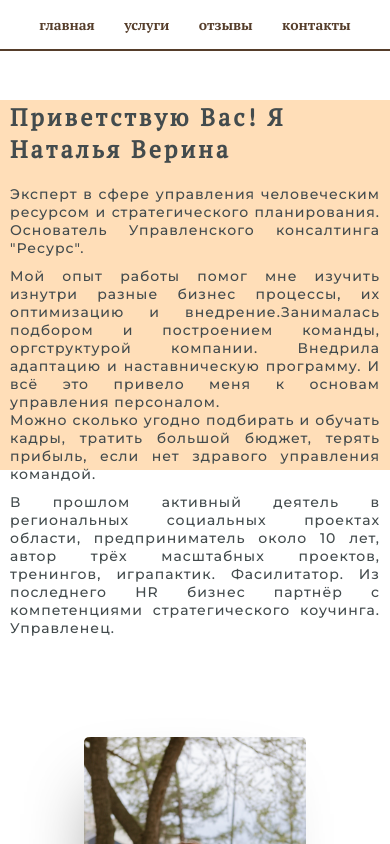
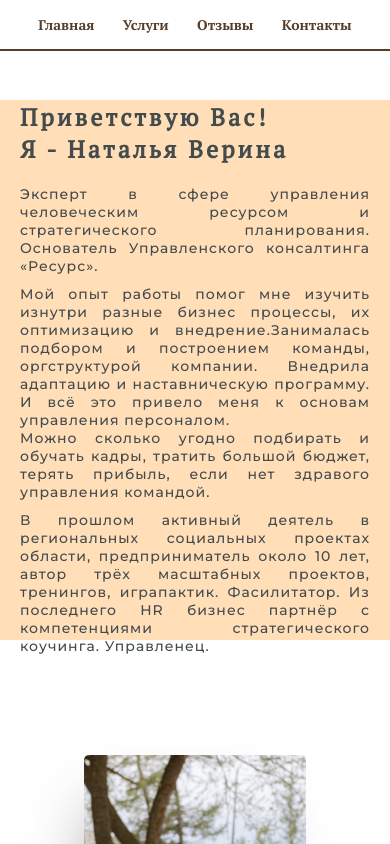
Before and after one commit to pavelbekarev/visitSite, a React (Create React App) app: page /about in a window 390 px wide. Shown: the top 844 px of the page. Built offline with nearby package versions, Linux system fonts and the light colour scheme.

Commit message:
финальные правки

```diff
--- a/src/pages/AboutMe.tsx
+++ b/src/pages/AboutMe.tsx
@@ -2,6 +2,7 @@ import { HeaderMenu } from "../components/HeaderMenu";
 import ownerImage from "../img/start_page.png";
 import "../styles/AboutMe.scss";
 import line from "../img/Line.svg"
+import "../styles/HeaderMenu.scss";
 
 import image from "../img/about-1.jpg";
 import { Link } from "react-router-dom";
@@ -15,10 +16,10 @@ export const AboutMe = (): JSX.Element => {
                     <div className="container">
                         <div className="headerMenu__wrapper">
                             <ul className="headerList">
-                                <li className="headerList__item"><Link to={"/visitSite"}>главная</Link></li>
-                                <li className="headerList__item"><Link to={"/services"}>услуги</Link></li>
-                                <li className="headerList__item"><Link to={"/reviews"}>отзывы</Link></li>
-                                <li className="headerList__item"><Link to={"/contacts"}>контакты</Link></li>
+                                <li className="headerList__item"><Link to={"/"}>Главная</Link></li>
+                                <li className="headerList__item"><Link to={"/services"}>Услуги</Link></li>
+                                <li className="headerList__item"><Link to={"/reviews"}>Отзывы</Link></li>
+                                <li className="headerList__item"><Link to={"/contacts"}>Контакты</Link></li>
                             </ul>
                         </div>
                     </div>
@@ -30,9 +31,9 @@ export const AboutMe = (): JSX.Element => {
                     <div className="container">
                         <div className="aboutMe__wrapper">
                             <div className="upper__content">
-                                <h1 className="upper__h1">Приветствую Вас! Я Наталья Верина</h1>
+                                <h1 className="upper__h1">Приветствую Вас!<br/> Я - Наталья Верина</h1>
                                 <ul className="upper__text">
-                                    <li>Эксперт в сфере управления человеческим ресурсом и стратегического планирования. Основатель Управленского консалтинга "Ресурс".</li>
+                                    <li>Эксперт в сфере управления человеческим ресурсом и стратегического планирования. Основатель Управленского консалтинга «Ресурс».</li>
                                     <li>Мой опыт работы помог мне изучить изнутри разные бизнес процессы, их оптимизацию и внедрение.Занималась подбором и построением команды, оргструктурой компании. Внедрила адаптацию и наставническую программу. И всё это привело меня к основам управления персоналом. <br/>Можно сколько угодно подбирать и обучать кадры, тратить большой бюджет, терять прибыль, если нет здравого управления командой.</li>
                                     <li>В прошлом активный деятель в региональных социальных проектах области, предприниматель около 10 лет, автор трёх масштабных проектов, тренингов, играпактик.
                                     Фасилитатор.
--- a/src/pages/Contacts.tsx
+++ b/src/pages/Contacts.tsx
@@ -18,7 +18,7 @@ export const Contacts = () => {
                         <div className="contacts__wrapper">
                             <h1 className="contacts__h1">Контакты</h1>
                             <span className="contacts__text">Чтобы записаться на консультацию или задать вопрос, напишите мне</span>
-                            <a className="social" href="https://web.telegram.org/k/" target="_blank">Telegram</a>
+                            <a className="social" href="tg://resolve?domain=Natal_verina" target="_blank">Telegram</a>
                             <a className="social" href="https://vk.com/im?sel=152908366" target="_blank">ВКонтакте</a>
                         </div>
                     </div>
--- a/src/pages/Services.tsx
+++ b/src/pages/Services.tsx
@@ -30,7 +30,7 @@ export const Services = (): JSX.Element => {
                 <section>
                     <div className="container">
                         <div className="services__wrapper">
-                            <h1 className="services__h1">Предоставляю услуги управленческого консалтинга "Ресурс"</h1>
+                            <h1 className="services__h1">Предоставляю услуги управленческого консалтинга «Ресурс»</h1>
                             <div className="servicesContent__wrapper">
                                 <div className="accordion">
                                     <div className={`accordion-item ${item1Visible ? "accordion__animation" : ""}`} >
--- a/src/pages/StartPage.tsx
+++ b/src/pages/StartPage.tsx
@@ -26,11 +26,11 @@ export const StartPage = (): JSX.Element => {
                                     <div>
                                         <div className="span__wrapper">
                                             <h4>Эксперт</h4>
-                                            <span>Эксперт в сфере управления человеческим ресурсом и стратегического планирования. <br/>Основатель Управленского консалтинга "Ресурс".</span><br/><br/>
+                                            <span>Эксперт в сфере управления человеческим ресурсом и стратегического планирования. <br/>Основатель Управленского консалтинга «Ресурс».</span><br/><br/>
                                         </div>
                                         <div className="span__wrapper">
-                                            <h4>Управленческий консалтинг "Ресурс"</h4>
-                                            <span>Эксперт в сфере управления человечком ресурсом и стратегического планирования. </span><br/><br/>
+                                            <h4>Управленческий консалтинг «Ресурс»</h4>
+                                            <span>Компания «Ресурс» уникальна тем, что объединяет мастеров и экспертов различных областей, создавая тем самым мощный ресурс для реализации самых смелых идей. География наших услуг охватывает всю Россию, что делает нас незаменимыми партнерами для малого и среднего бизнеса, а также для социальных проектов.</span><br/><br/>
                                         </div>
                                         <div className="span__wrapper">
                                             <h4>{"> 15 лет опыта работы"}</h4>
--- a/src/styles/AboutMe.scss
+++ b/src/styles/AboutMe.scss
@@ -18,7 +18,7 @@
     top: 100px;
     background-color: rgb(255, 222, 184);
     width: 100%;
-    height: 370px;
+    height: 440px;
     z-index: -1;
 }
 
@@ -98,6 +98,60 @@
 
 
 // MEDIA
+@media (max-width: 940px) {
+    .upper__text {
+        padding: 0 10px;
+    }
+
+    .upper__h1 {
+        padding: 0 10px;
+    }
+}
+
+@media (max-width: 897px) {
+    .upper__content__bg {
+        height: 480px;
+    }
+}
+
+@media (max-width: 881px) {
+    .upper__content__bg {
+        height: 490px;
+    }
+}
+
+@media (max-width: 843px) {
+    .upper__content__bg {
+        height: 520px;
+    }
+}
+
+
+@media (max-width: 760px) {
+    .upper__content__bg {
+        height: 550px;
+    }
+}
+
+@media (max-width: 745px) {
+    .upper__content__bg {
+        height: 550px;
+    }
+}
+
+@media (max-width: 727px) {
+    .upper__content__bg {
+        height: 570px;
+    }
+}
+
+@media (max-width: 643px) {
+    .upper__content__bg {
+        height: 600px;
+    }
+}
+
+
 @media (max-width: 880px) {
     .line {
         width: 105px;
@@ -130,6 +184,14 @@
         height: 50px;
         top: 44%;
     }
+
+    .upper__text {
+        font-size: 16px;
+    }
+    .bottom__text {
+        font-size: 18px;
+        letter-spacing: 1px;
+    }
 }
 
 
@@ -140,6 +202,10 @@
 
     .upper__text {
         font-size: 16px;
+    }
+
+    .upper__content__bg {
+        height: 490px;
     }
 
     .bottom__text {
@@ -157,6 +223,25 @@
     }
 }
 
+@media (max-width: 588px) {
+    .upper__content__bg {
+        height: 510px;
+    }
+}
+
+@media (max-width: 571.50px) {
+    .upper__content__bg {
+        height: 550px;
+    }
+}
+
+@media (max-width: 568px) {
+    .upper__content__bg {
+        height: 570px;
+    }
+}
+
+
 @media (max-width: 545px) {
     .bottom__text {
         font-size: 14px;
@@ -165,6 +250,10 @@
     .bottomContent__image-wrapper {
         // width: 250px;
         height: 300px;
+    }
+
+    .upper__content__bg {
+        height: 600px;
     }
 
     .line {
@@ -187,6 +276,10 @@
         width: 90px;
         height: 50px;
     }
+
+    .upper__content__bg {
+        height: 430px;
+    }
 }
 
 
@@ -205,6 +298,10 @@
         gap: 10px;
         flex-direction: column;
         // align-items: center;
+    }
+
+    .upper__content__bg {
+        height: 400px;
     }
 
     .bottom__text {
@@ -233,6 +330,10 @@
         font-size: 24px;
     }
 
+    .upper__content__bg {
+        height: 440px;
+    }
+
     .upper__text {
         font-size: 14px;
         letter-spacing: 1px;
@@ -242,6 +343,25 @@
         margin-top: 60px;
     }
 }
+
+@media (max-width: 473px) {
+    .upper__content__bg {
+        height: 500px;
+    }
+}
+
+@media (max-width: 451px) {
+    .upper__content__bg {
+        height: 520px;
+    }
+}
+
+@media (max-width: 436px) {
+    .upper__content__bg {
+        height: 540px;
+    }
+}
+
 
 @media (max-width: 441px) {
     .line {
@@ -265,13 +385,25 @@
     }
 }
 
+@media (max-width: 386px) {
+    .upper__content__bg {
+        height: 570px;
+    }
+}
+
+@media (max-width: 361px) {
+    .upper__content__bg {
+        height: 600px;
+    }
+}
+
 @media (max-width: 354px) {
     .upper__text {
         font-size: 12px;
     }
 
     .bottom__content {
-        margin-top: 40px;
+        margin-top: 60px;
     }
 
     .line {
@@ -280,7 +412,18 @@
         height: 50px;
         left: 45%;
     }
+
+    .upper__content__bg {
+        height: 500px;
+    }
 }
+
+@media (max-width: 345px) {
+    .upper__content__bg {
+        height: 520px;
+    }
+}
+
 
 @media (max-width: 331px) {
     .upper__h1 {
@@ -292,3 +435,9 @@
         top: 85%;
     }
 }
+
+@media (max-width: 320px) {
+    .upper__content__bg {
+        height: 550px;
+    }
+}
--- a/src/styles/Services.scss
+++ b/src/styles/Services.scss
@@ -76,6 +76,7 @@ $textColor: rgba(85, 61, 42, .95);
         font-family: "Montserrat-Italic";
         color: rgba(67,75,77, 1);
         text-align: center;
+        max-width: 500px;
     }
 
     h4 {
```
Also changed, not shown: src/pages/Reviews.tsx (+6 -6 lines).
